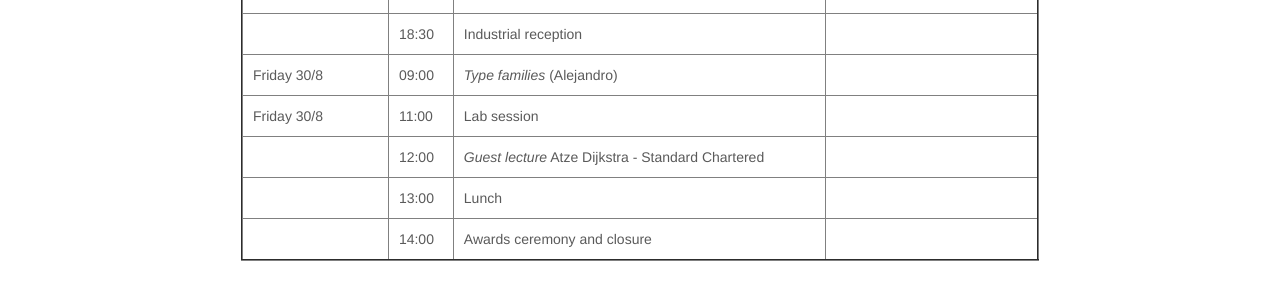
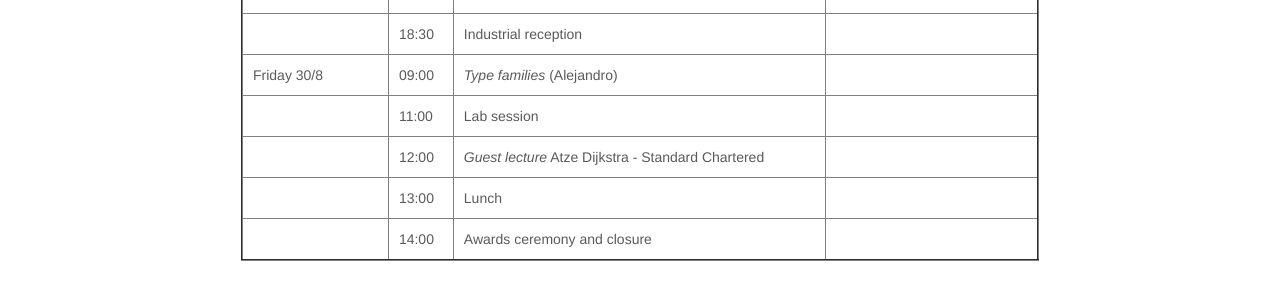
Before and after one commit to uu-afp/uu-afp.github.io, a Jekyll site: the page built from schedule.html, in a window 1280 px wide. Shown: the part 1245-1545 px from the top of the page. Built offline with Jekyll 4.4.1, drawn with Linux system fonts in a browser that asks for light colours; nearby versions of some CDN libraries.

Commit message:
Fix in scheudule

```diff
--- a/schedule.html
+++ b/schedule.html
@@ -211,7 +211,7 @@ assignments and projects.
     </tr>
 
     <tr>
-      <td>Friday 30/8</td>
+      <td></td>
       <td>11:00</td>
       <td>Lab session</td>
       <td></td>
```
